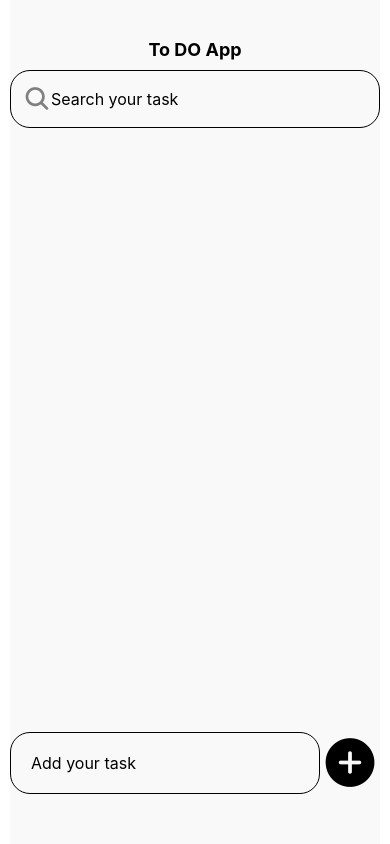
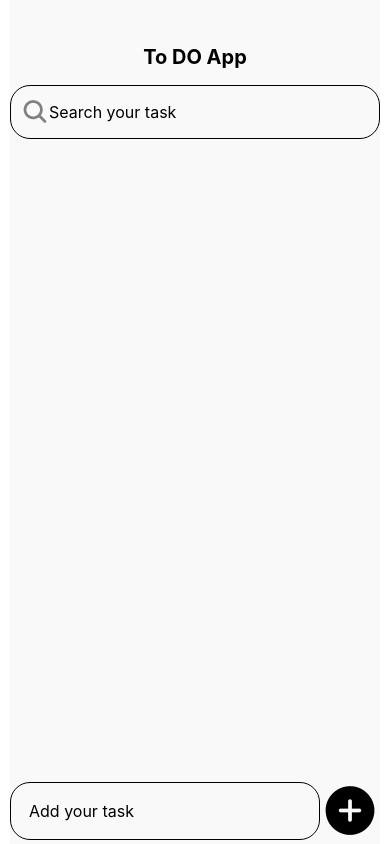
Before and after one commit to ArfatChowdhury/TestMyTodoApp, a React Native app: screen / in a window 390 px wide. Built offline with nearby package versions, Linux system fonts and the light colour scheme.

Commit message:
todo app styling

```diff
--- a/App.js
+++ b/App.js
@@ -1,8 +1,44 @@
 import { Ionicons } from '@expo/vector-icons';
 import { StatusBar } from 'expo-status-bar';
-import { StyleSheet, Text, TextInput, TouchableOpacity, View } from 'react-native';
+import { useState } from 'react';
+import { Alert, FlatList, StyleSheet, Text, TextInput, TouchableOpacity, View } from 'react-native';
 
 export default function App() {
+
+  const [searchQuery, setSearchQuery] = useState('')
+  const [addQuery, setAddQuery] = useState('')
+
+  const [data, setData] = useState([])
+
+  // console.log(searchQuery, addQuery);
+  console.log('data in array', data);
+
+
+  const handleAdd = () => {
+
+    if(addQuery.trim() === ''){
+      Alert.alert('write task to add')
+      return
+    }
+
+    const newTask ={
+      id: Date.now(),
+      task: addQuery
+    }
+
+    setData([...data, newTask])
+    setAddQuery('')
+  }
+
+  const handleDelete = (id) =>{
+
+    const updatedData = data.filter(item => item.id !== id)
+
+    setData(updatedData)
+
+  }
+
+
   return (
     <View style={styles.container}>
 
@@ -15,11 +51,28 @@ export default function App() {
         <TextInput
           placeholder='Search your task'
           style={styles.searchInput}
+          value={searchQuery}
+          onChangeText={setSearchQuery}
         />
       </View>
       {/* flatlist */}
 
       <View style={styles.mainContainer}>
+
+        <FlatList
+        data={data}
+        keyExtractor={item => item.id}
+        renderItem={({item})=>(
+          <View style={styles.listContainer}>
+            <Text style={styles.listTitle}>{item.task}</Text>
+            <TouchableOpacity onPress={()=>handleDelete(item.id)}>
+              <Ionicons name='trash' size={24} color='red'/>
+            </TouchableOpacity>
+          </View>
+        )}
+        />
+
+
 
       </View>
 
@@ -31,8 +84,10 @@ export default function App() {
         <TextInput
           placeholder='Add your task'
           style={styles.addInput}
+          value={addQuery}
+          onChangeText={setAddQuery}
         />
-        <TouchableOpacity>
+        <TouchableOpacity onPress={handleAdd}>
           <Ionicons name='add-circle' size={60} color={'black'} />
         </TouchableOpacity>
       </View>
@@ -58,14 +113,15 @@ const styles = StyleSheet.create({
     borderWidth: 1,
     borderRadius: 20,
     // width:'90%',
-    padding: 12,
+    padding: 10,
     marginVertical: 10,
     // marginHorizontal:10
   },
   titleText: {
-    fontSize: 18,
+    fontSize: 20,
     fontWeight: 'bold',
-    textAlign: 'center'
+    textAlign: 'center',
+    marginVertical: 6
 
   },
   searchInput: {
@@ -74,7 +130,7 @@ const styles = StyleSheet.create({
   addInput: {
     borderWidth: 1,
     borderRadius: 20,
-    padding: 20,
+    padding: 18,
     fontSize: 16,
     width: '85%'
   },
@@ -82,9 +138,21 @@ const styles = StyleSheet.create({
     flexDirection: "row",
     justifyContent: 'space-between',
     alignItems: "center",
-    marginBottom:'13%'
+    // marginBottom:'13%'
   },
   mainContainer: {
     flex: 1
+  },
+  listContainer:{
+    flexDirection:'row',
+    justifyContent:'space-between',
+    backgroundColor:'white',
+    padding:10,
+    marginVertical:10,
+    borderRadius:10
+  },
+  listTitle:{
+    fontSize:20,
+    fontWeight:'bold'
   }
 });
```
